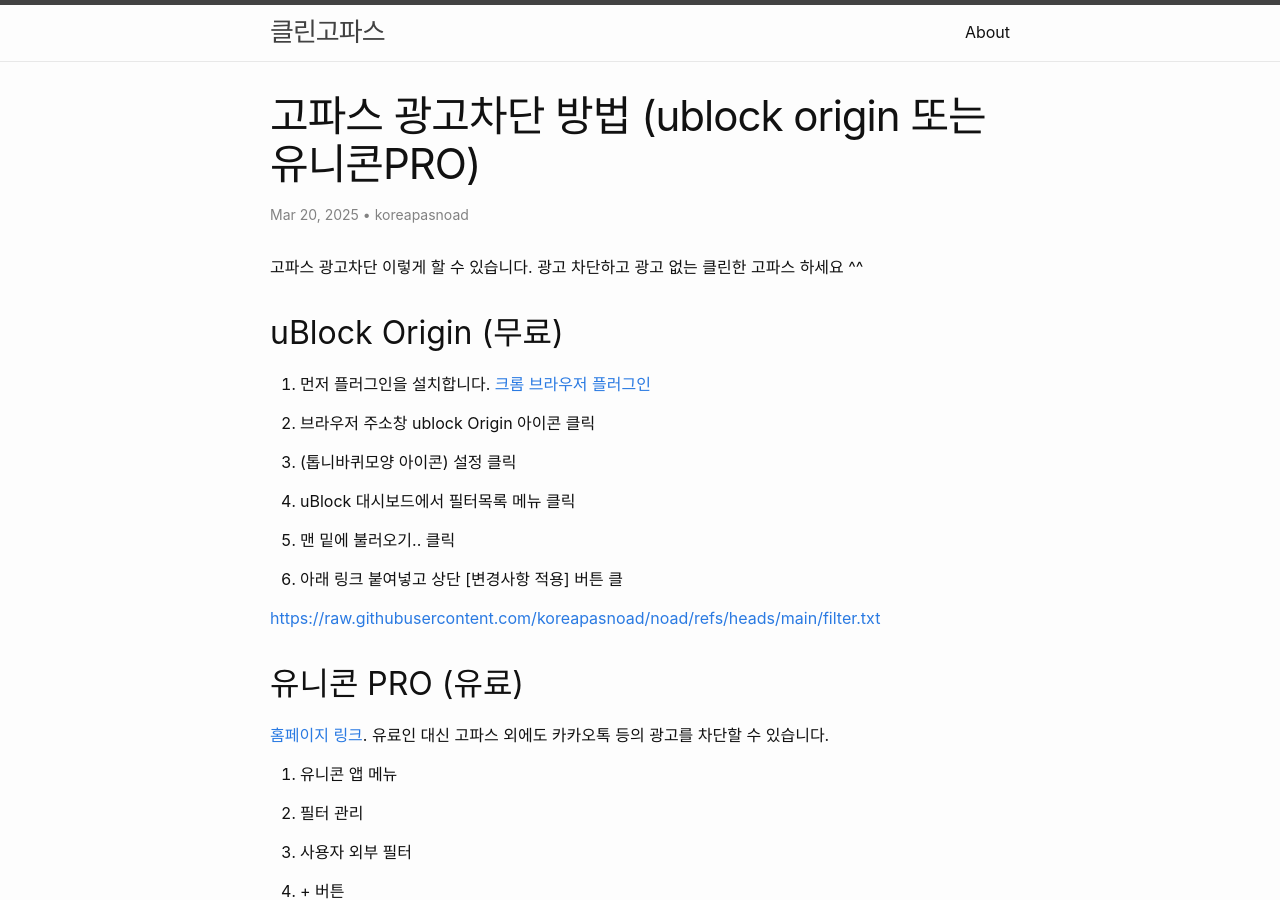
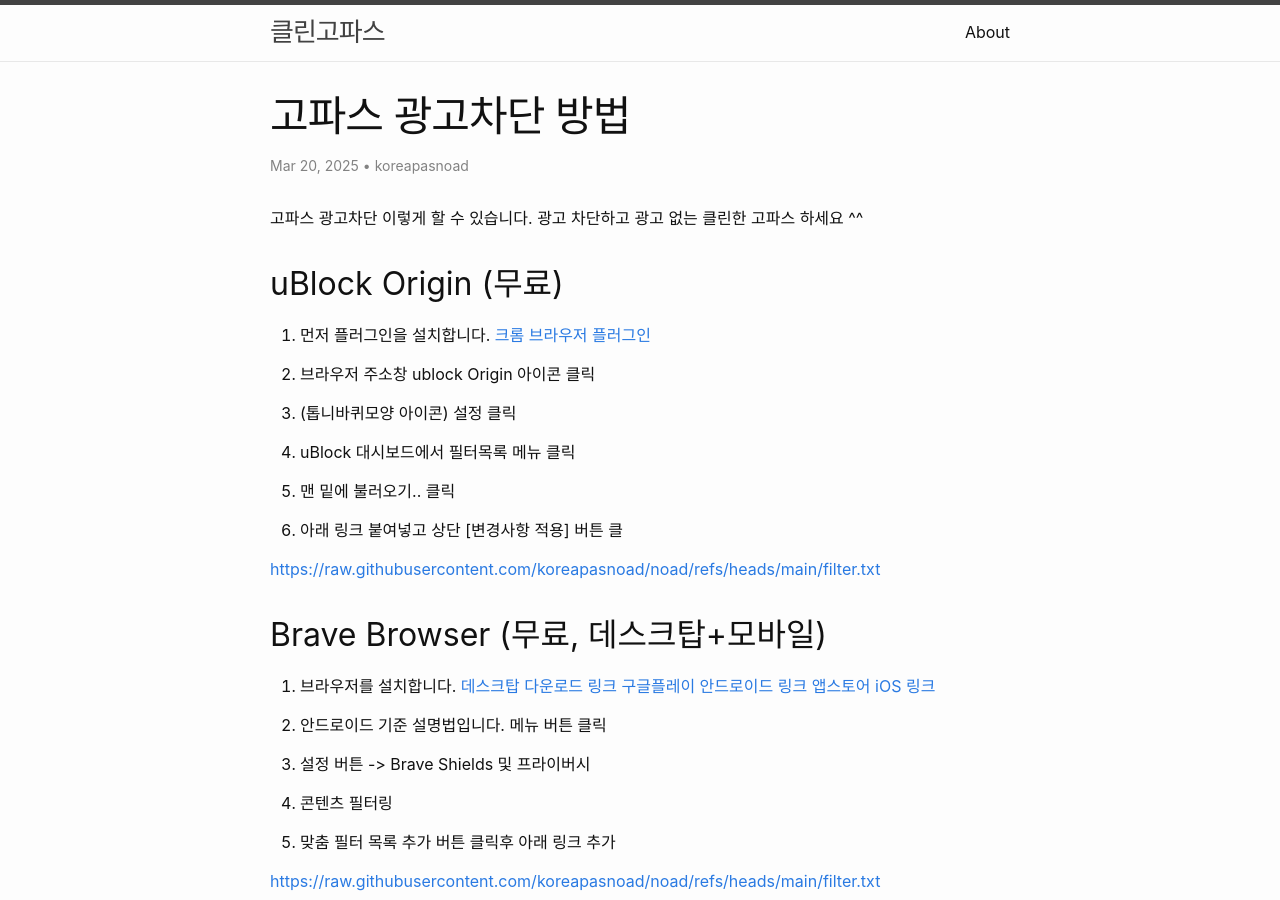
Before and after one commit to koreapasnoad/koreapasnoad.github.io, a Jekyll site: the page built from _posts/2025-03-20-ublock-origin-pro.md, in a window 1280 px wide and 900 px high. Built offline with Jekyll 4.4.1, drawn with Linux system fonts in a browser that asks for light colours.

Commit message:
Update _posts/2025-03-20-ublock-origin-pro.md (via Pages CMS)

```diff
--- a/_posts/2025-03-20-ublock-origin-pro.md
+++ b/_posts/2025-03-20-ublock-origin-pro.md
@@ -1,6 +1,6 @@
 ---
 layout: post
-title: 고파스 광고차단 방법 (ublock origin 또는 유니콘PRO)
+title: 고파스 광고차단 방법
 categories: misc
 author:
   - koreapasnoad
@@ -25,6 +25,21 @@ meta: 고파스 광고차단
 
 [https://raw.githubusercontent.com/koreapasnoad/noad/refs/heads/main/filter.txt](https://raw.githubusercontent.com/koreapasnoad/noad/refs/heads/main/filter.txt)
 
+## Brave Browser (무료, 데스크탑+모바일)
+
+1.  브라우저를 설치합니다. [데스크탑 다운로드 링크](https://brave.com/ko/download/) [구글플레이 안드로이드 링크](https://play.google.com/store/apps/details?id=com.brave.browser&hl=ko) [앱스토어 iOS 링크](https://apps.apple.com/kr/app/brave-browser-private-web/id1052879175?l=en-GB)
+
+2.  안드로이드 기준 설명법입니다. 메뉴 버튼 클릭
+
+3.  설정 버튼 -> Brave Shields 및 프라이버시
+
+4.  콘텐츠 필터링
+
+5.  맞춤 필터 목록 추가 버튼 클릭후 아래 링크 추가
+
+
+[https://raw.githubusercontent.com/koreapasnoad/noad/refs/heads/main/filter.txt](https://raw.githubusercontent.com/koreapasnoad/noad/refs/heads/main/filter.txt)
+
 ## 유니콘 PRO (유료)
 
 [홈페이지 링크](https://getunicorn.app/ko). 유료인 대신 고파스 외에도 카카오톡 등의 광고를 차단할 수 있습니다.
```
